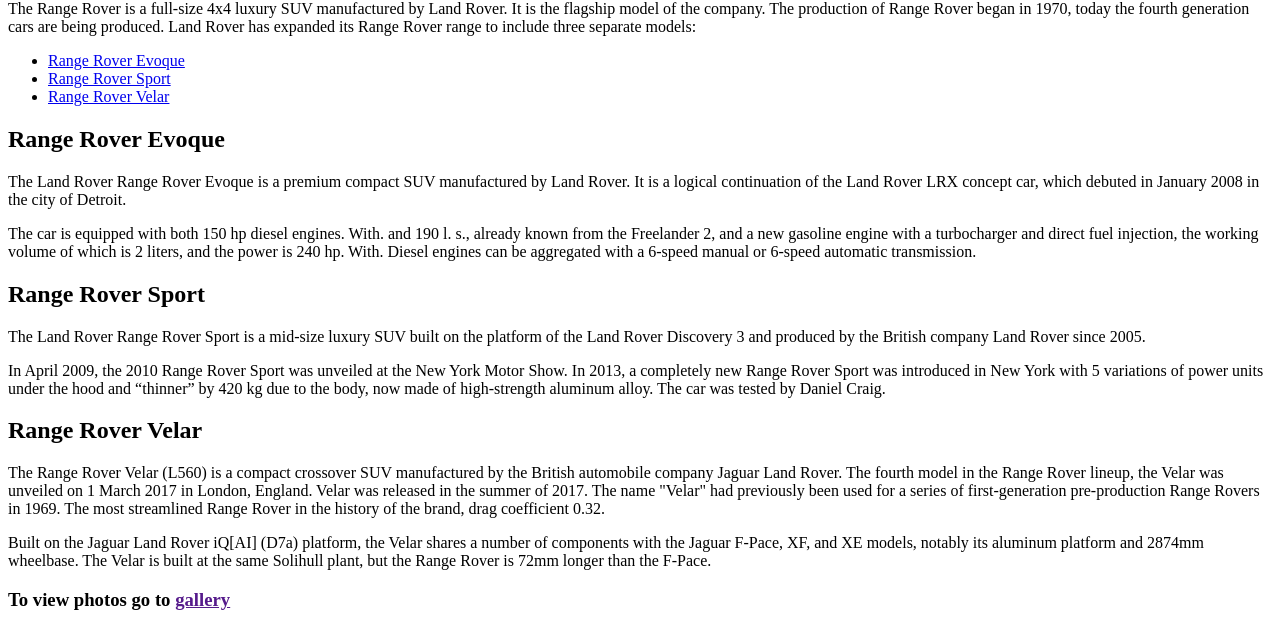
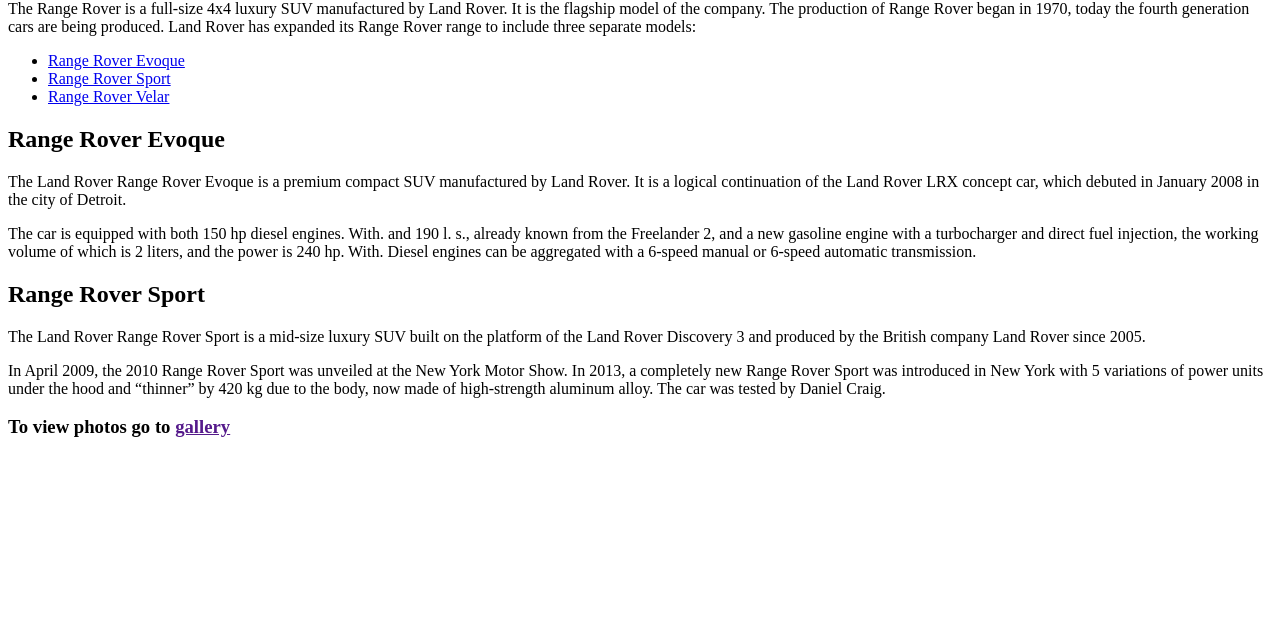
Before and after one commit to Oleksii-Davydov/Range_Rover, a plain HTML site: page index.html in a window 1280 px wide. Shown: the part 696-1326 px from the top of the page. After the commit the page ends 1153 px from the top, so only its background shows below. Drawn offline with Linux system fonts and the light colour scheme.

Commit message:
delete Range Rover Velar inf

```diff
--- a/index.html
+++ b/index.html
@@ -33,12 +33,6 @@
         <p>The Land Rover Range Rover Sport is a mid-size luxury SUV built on the platform of the Land Rover Discovery 3 and produced by the British company Land Rover since 2005.</p>
         <p>In April 2009, the 2010 Range Rover Sport was unveiled at the New York Motor Show. In 2013, a completely new Range Rover Sport was introduced in New York with 5 variations of power units under the hood and “thinner” by 420 kg due to the body, now made of high-strength aluminum alloy. The car was tested by Daniel Craig.</p>
     </section>
-    <section>
-        <h2>Range Rover Velar</h2>
-        <p></p>
-        <p>The Range Rover Velar (L560) is a compact crossover SUV manufactured by the British automobile company Jaguar Land Rover. The fourth model in the Range Rover lineup, the Velar was unveiled on 1 March 2017 in London, England. Velar was released in the summer of 2017. The name "Velar" had previously been used for a series of first-generation pre-production Range Rovers in 1969. The most streamlined Range Rover in the history of the brand, drag coefficient 0.32.</p>
-        <p>Built on the Jaguar Land Rover iQ[AI] (D7a) platform, the Velar shares a number of components with the Jaguar F-Pace, XF, and XE models, notably its aluminum platform and 2874mm wheelbase. The Velar is built at the same Solihull plant, but the Range Rover is 72mm longer than the F-Pace.</p>
-    </section>
     <h3>To view photos go to <a href="">gallery</a></h3>
 </body>
 </html>
```
